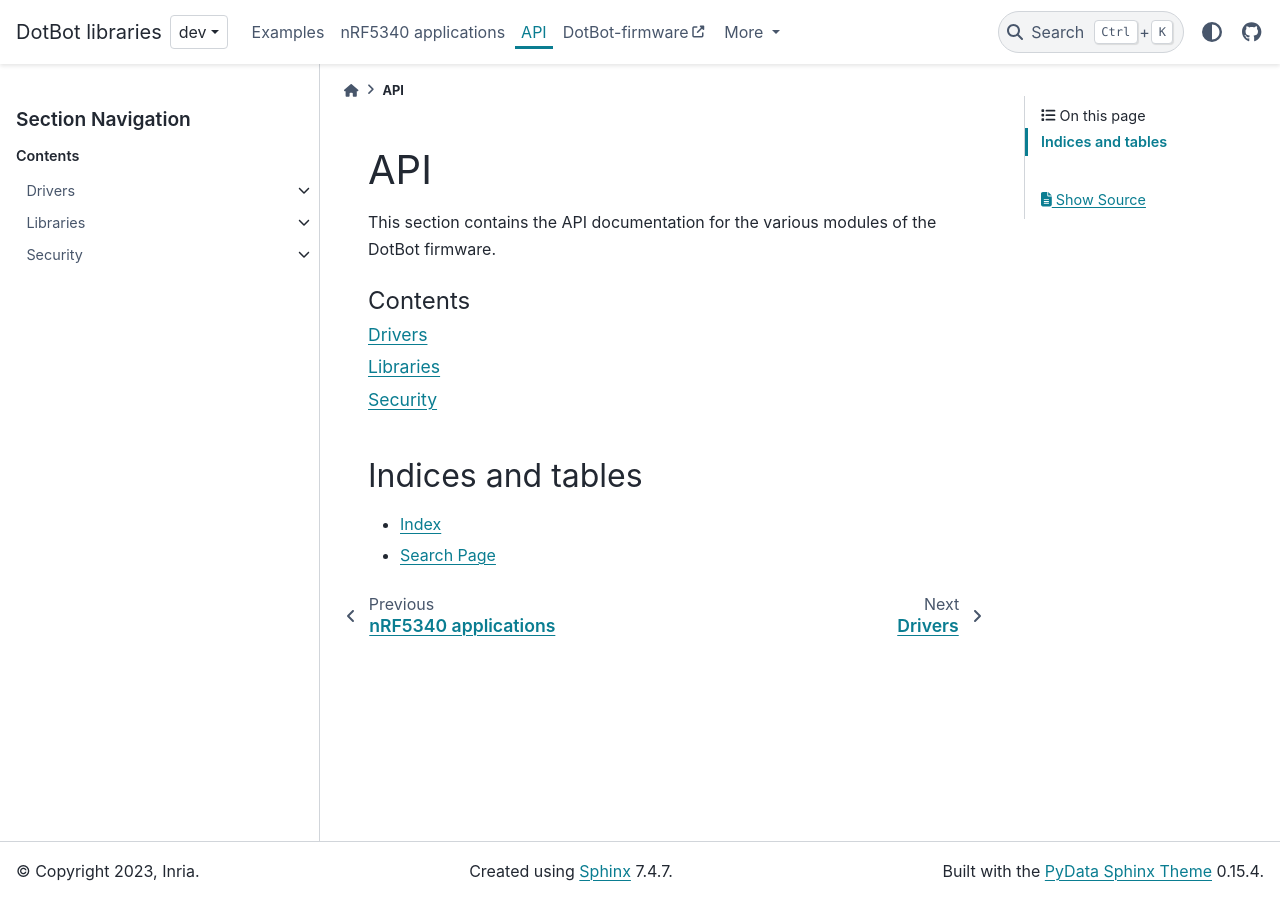
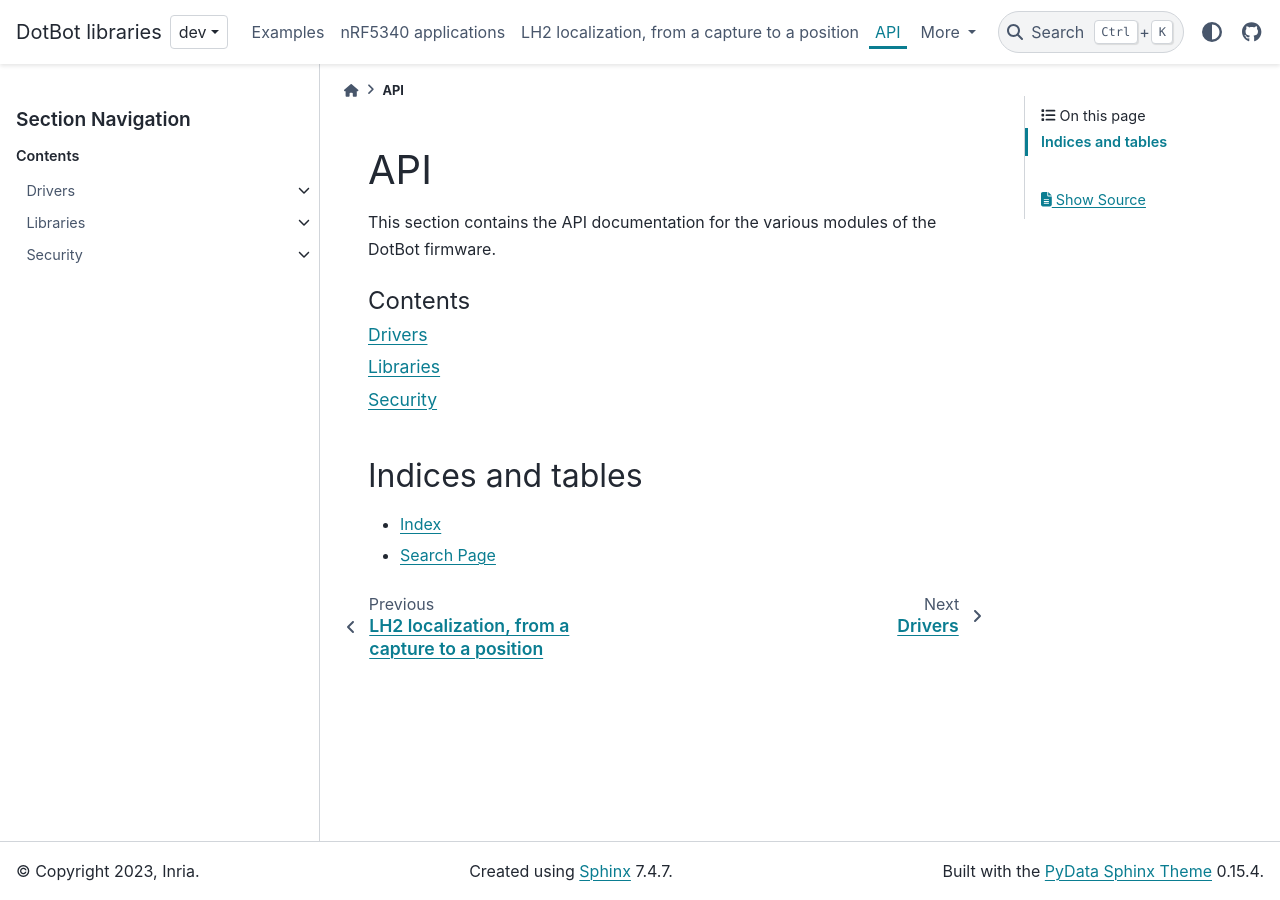
Before and after one commit to DotBots/DotBot-libs, a Sphinx documentation site: the page built from doc/sphinx/api.md, in a window 1280 px wide. Built offline with Sphinx 7.4.7 and the PyData theme 0.15.4, drawn with Linux system fonts in a browser that asks for light colours; pages that are not in the unit, such as notebooks, are missing from menus; part of the change alters nothing that is shown.

Commit message:
doc/sphinx: follow one LH2 capture through every stage to a position
AI-assisted: Claude Opus 5.5

````diff
--- a/doc/sphinx/index.md
+++ b/doc/sphinx/index.md
@@ -3,6 +3,7 @@
 
 examples
 nrf5340
+lh2
 api
 ```
 
--- /dev/null
+++ b/doc/sphinx/lh2.md
@@ -0,0 +1,76 @@
+LH2 localization, from a capture to a position
+==============================================
+
+A DotBot finds its position from the Lighthouse 2 (LH2) base stations in four
+stages, each a module with its own host test. This page follows one synthetic
+sweep pair through all of them, with the numbers the host build prints. The
+station is channel 0; the photodiode is at (1000, 1000) mm on the floor.
+
+| Stage | Module | Runs on |
+|---|---|---|
+| Capture | `bsp/lh2.h`: `db_lh2_capture_init()`, `db_lh2_capture_pop()` | the robot only (TS4231, SPIM, (D)PPI) |
+| Decode | `drv/lh2_decoder.h`: `db_lh2_decoder_feed()`, `db_lh2_decoder_take_pair()` | robot and host |
+| Geometry | `drv/lh2_geometry.h`: `db_lh2_camera_point()`, `db_lh2_solve()`, `db_lh2_sweep_lines()` | robot and host |
+| Station choice | `drv/lh2_select.h`: `db_lh2_select_offer_pair()`, `db_lh2_lines_drain()` | robot and host |
+
+The host tests build the same sources with `make test`; `tests/lh2_synth.c`
+and `tests/lh2_scene.c` generate the captures a station would produce.
+
+## 1. Capture
+
+A station's rotor restarts its LFSR at angle 0 of every revolution and emits
+one bit per count, a count being 8 periods of 48 MHz. When a sweep crosses the
+photodiode, the TS4231 drops its envelope line and the SPIM samples the data
+line at 32 MHz for 64 bytes. A capture is those bytes plus the time the
+handler stamped it with:
+
+```text
+sweep 0: stamp 7398 us, spi 1f1ce303e3031f031f1ce31ce31c1f03...
+sweep 1: stamp 14342 us, spi 8c7c0f83f07c0c7c0f838c738c73f383...
+```
+
+## 2. Decode
+
+`db_lh2_demodulate()` undoes the biphase-mark code into 64 bits,
+`db_lh2_polynomial()` finds which of the 32 LFSR polynomials (two per station)
+they belong to, and `db_lh2_lfsr_index()` finds where in that polynomial's
+sequence they start, from the static checkpoints and the decoder's own:
+
+```text
+sweep 0: bits 7297f0da91c3a47d, polynomial 0 (station 0), offset 8, index 38303 -> count 38295
+sweep 1: bits c043f514cb5a7405, polynomial 0 (station 0), offset 8, index 79968 -> count 79960
+```
+
+`db_lh2_decoder_feed()` does all of it, checks the count, and stores it in one
+of the station's two sweep slots, chosen by time against the rotor period.
+`db_lh2_decoder_take_pair()` hands both slots over once both are fresh: the
+pair (38295, 79960). The scene put the sweeps at 38294.5 and 79959.4 counts;
+the decoder reads the count of the first whole bit.
+
+## 3. Geometry
+
+The two counts are two rotor angles, and `db_lh2_camera_point()` turns them into
+the station's pinhole image point, (0.042481, -0.077513). The calibration's
+homography maps it to the floor: `db_lh2_solve()` gives (999.960, 999.979) mm.
+`db_lh2_sweep_lines()` turns each sweep alone into a line on the floor, with a
+variance along its normal; both pass within 0.05 mm of the photodiode.
+
+## 4. Station choice
+
+With several stations in view, `db_lh2_select_offer_pair()` solves each fresh
+pair, drops a solve that is not finite or lies outside its station's
+rectangle, and keeps the one nearest its own rectangle's centre. Every solve
+inside its rectangle adds its two floor lines to a ring the control core
+drains with `db_lh2_lines_drain()`; the fix and the lines then go to
+`db_control_tick()`, which fuses the lines into its pose estimate.
+
+## Where each stage is tested
+
+- `tests/test_lh2_baseline.c`: today's decode behaviour, defects included, against
+  a frozen copy of the original decoder.
+- `tests/test_lh2_decoder.c`: `drv/lh2_decoder` against that copy, capture by capture.
+- `tests/test_lh2_select.c`: `drv/lh2_select` against a frozen copy of the
+  original station choice, and the station-rule cases PyDotBot's site editor writes.
+- `tests/test_lh2_scene.c`: a robot driven by the control core's plant, seen
+  by two stations, through every stage into the estimator.
+- `tests/fuzz_lh2_decoder.c`: random input to the decoder and the choice, `make fuzz`.
````
